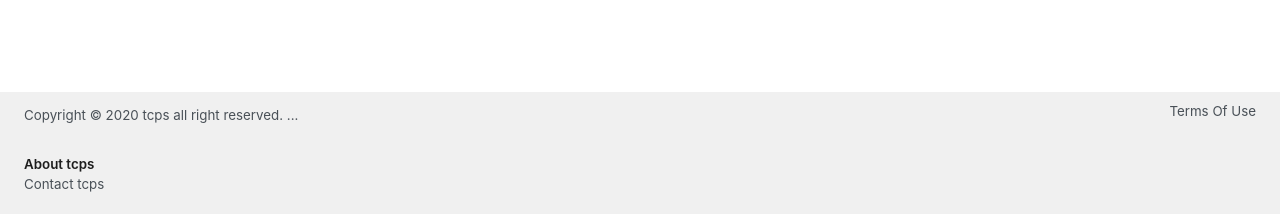
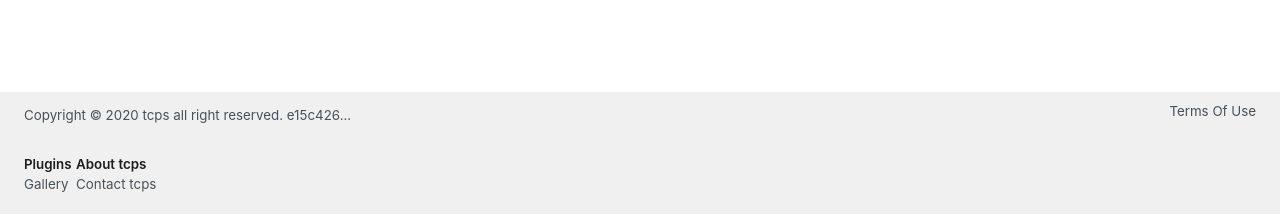
Before and after one commit to ttcps/ttcps.github.io, a Jekyll site: the page built from index.html, in a window 1280 px wide. Shown: the part 683-897 px from the top of the page. Built offline with Jekyll 4.4.1, drawn with Linux system fonts in a browser that asks for light colours.

Commit message:
Update footer.html

```diff
--- a/_includes/footer.html
+++ b/_includes/footer.html
@@ -1,19 +1,26 @@
-    <div style="padding-top: 10px;padding-bottom: 50px;padding-left: var(--spacer-2);padding-right: var(--spacer-2);margin-left: auto;margin-right: auto;background-color: #f0f0f0;position:absolute;width: 100%;height: 125px;">
+<div style="padding-top: 10px;padding-bottom: 50px;padding-left: var(--spacer-2);padding-right: var(--spacer-2);margin-left: auto;margin-right: auto;background-color: #f0f0f0;position:absolute;width: 100%;height: 125px;">
     <footer class="footer" style="margin: 0px">
         <small>
           Copyright © <time datetime="2020-12-03T23:11:46+08:00">2020</time> tcps all right reserved.
         </small>
         <small>
-          <a href="javascript:location.reload();" style="text-decoration: none; color: #495057">{{ site.github.build_revision | truncate: 7, "" }}</a><a href="/info" style="text-decoration: none; color: #495057">...</a>
+          <a href="javascript:location.reload();" style="text-decoration: none; color: #495057">e15c426</a><a href="/info" style="text-decoration: none; color: #495057">...</a>
         </small>
         <small style="float:right;text-align: right">
         <a href="/term" style="color: #495057">Terms Of Use</a>
         </small>
         <br>
-        <div style="margin-top: 25px">
+        <div style="margin-top: 25px;">
+        <div style="display: inline-block;">
+            <small><span style="font-weight: 600;color: #1d1d1d">Plugins</span>
+        <ul style="list-style: none;padding: 0px"><li><a href="/contact" style="color: #495057">Gallery</a></li></ul>
+        </small>
+    </div>
+    <div style="display: inline-block;padding-right: 25px">
         <small><span style="font-weight: 600;color: #1d1d1d">About tcps</span>
         <ul style="list-style: none;padding: 0px"><li><a href="/contact" style="color: #495057">Contact tcps</a></li></ul>
         </small>
+    </div>
         </div>
       </footer>
     </div>
```
